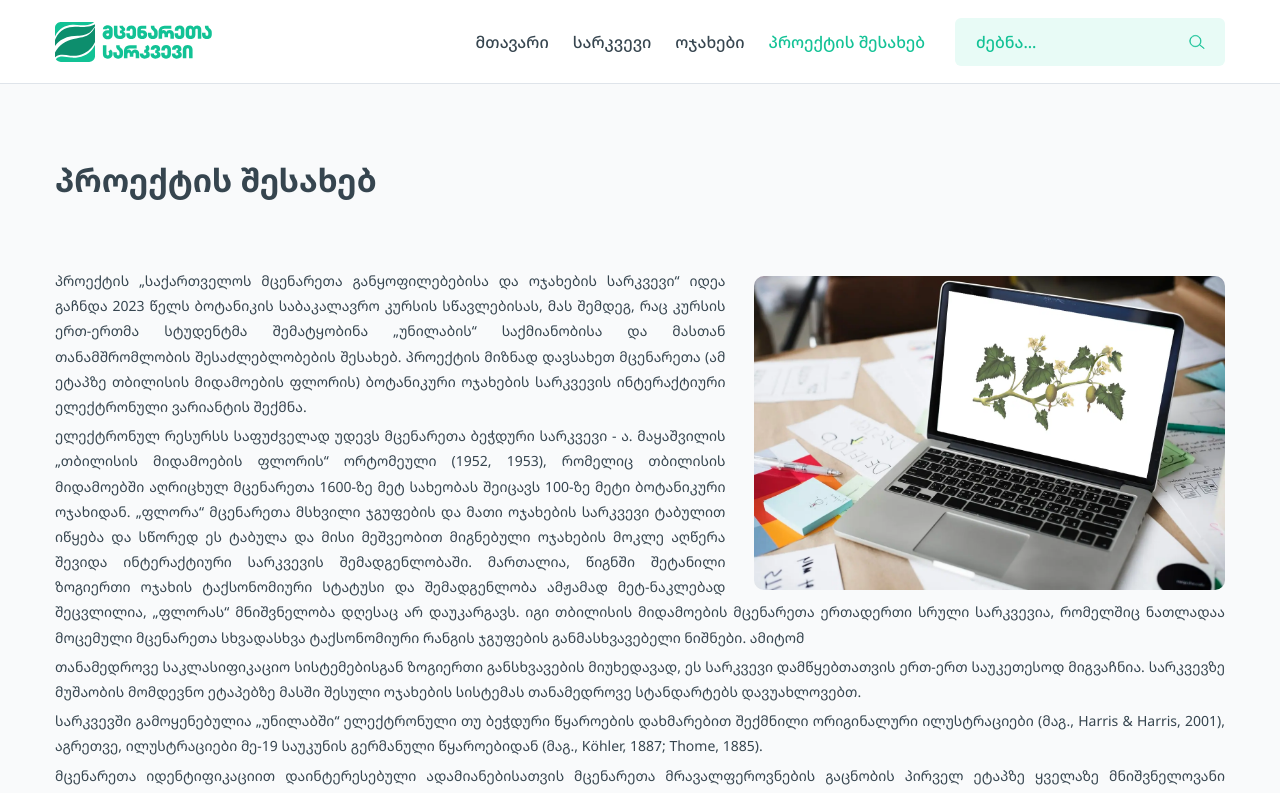
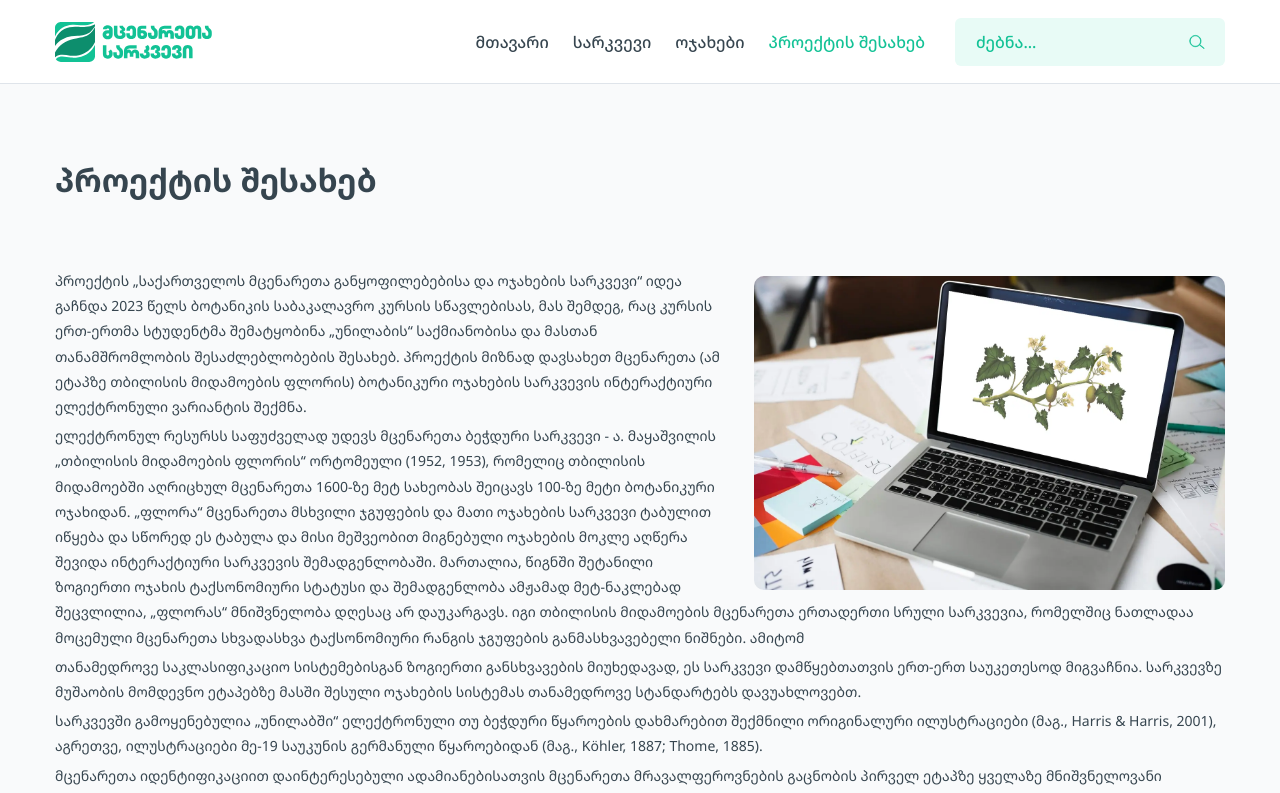
Before and after one commit to Mind1a/plant-research, a React (Vite) app: page /about-project in a window 1280 px wide. Shown: the top 793 px of the page. Built offline with nearby package versions, Linux system fonts and the light colour scheme.

Commit message:
feature/uppercase-on-names

```diff
--- a/src/presenter/components/molecules/aboutProjectPage/AboutProjectSection.tsx
+++ b/src/presenter/components/molecules/aboutProjectPage/AboutProjectSection.tsx
@@ -4,7 +4,7 @@ import BookIcon from '../../../../assets/svgs/book-open-alt.svg?react';
 export default function AboutProjectSection() {
   return (
     <>
-      <section className="text-justify">
+      <section>
         <h2 className="text-title-sm font-bold leading-[1.5] text-charcoalGrey max-1000:text-subtitle max-450:text-[16px]">
           პროექტის შესახებ
         </h2>
--- a/src/presenter/components/molecules/aboutProjectPage/ProjcetAuthor.tsx
+++ b/src/presenter/components/molecules/aboutProjectPage/ProjcetAuthor.tsx
@@ -9,7 +9,7 @@ export default function ProjectAuthor() {
         className="col-start-1 row-span-2 h-full max-h-[270px] w-full max-w-[270px] rounded-md max-1000:row-span-1 max-1000:min-w-[190px] max-1000:max-w-[190px] max-700:mx-auto max-700:max-h-[391px] max-700:max-w-[382px]"
       />
       <div className="max-1000: max-1000: col-start-2 row-span-1 flex flex-col gap-3 max-1000:col-start-1 max-1000:row-start-2 max-1000:ml-0 max-1000:mt-4">
-        <h3 className="text-2xl font-bold leading-[1.5] text-charcoalGrey max-1000:mb-1 max-1000:max-w-[190px] max-1000:text-[20px] max-700:max-w-full">
+        <h3 className="text-2xl font-bold leading-[1.5] text-charcoalGrey font-case max-1000:mb-1 max-1000:max-w-[190px] max-1000:text-[20px] max-700:max-w-full">
           {projectAuthorInfo.name}
         </h3>
         <p className="mb-6 text-xl max-1000:text-lg">პროექტის ავტორი</p>
--- a/src/presenter/components/molecules/aboutProjectPage/WorkingTeam.tsx
+++ b/src/presenter/components/molecules/aboutProjectPage/WorkingTeam.tsx
@@ -29,7 +29,7 @@ export default function WorkingTeam() {
                 key={index}
                 className="cardShadow h-full max-h-[112px] w-full rounded-lg border px-[23px] py-[15px]"
               >
-                <h3 className="mb-1">{member.name}</h3>
+                <h3 className="mb-1 font-case">{member.name}</h3>
                 <p className="text-xs leading-[18px]">{member.position}</p>
                 <div className="mt-3 flex items-center gap-2">
                   {member.socialLinks?.linkedin && (
```
